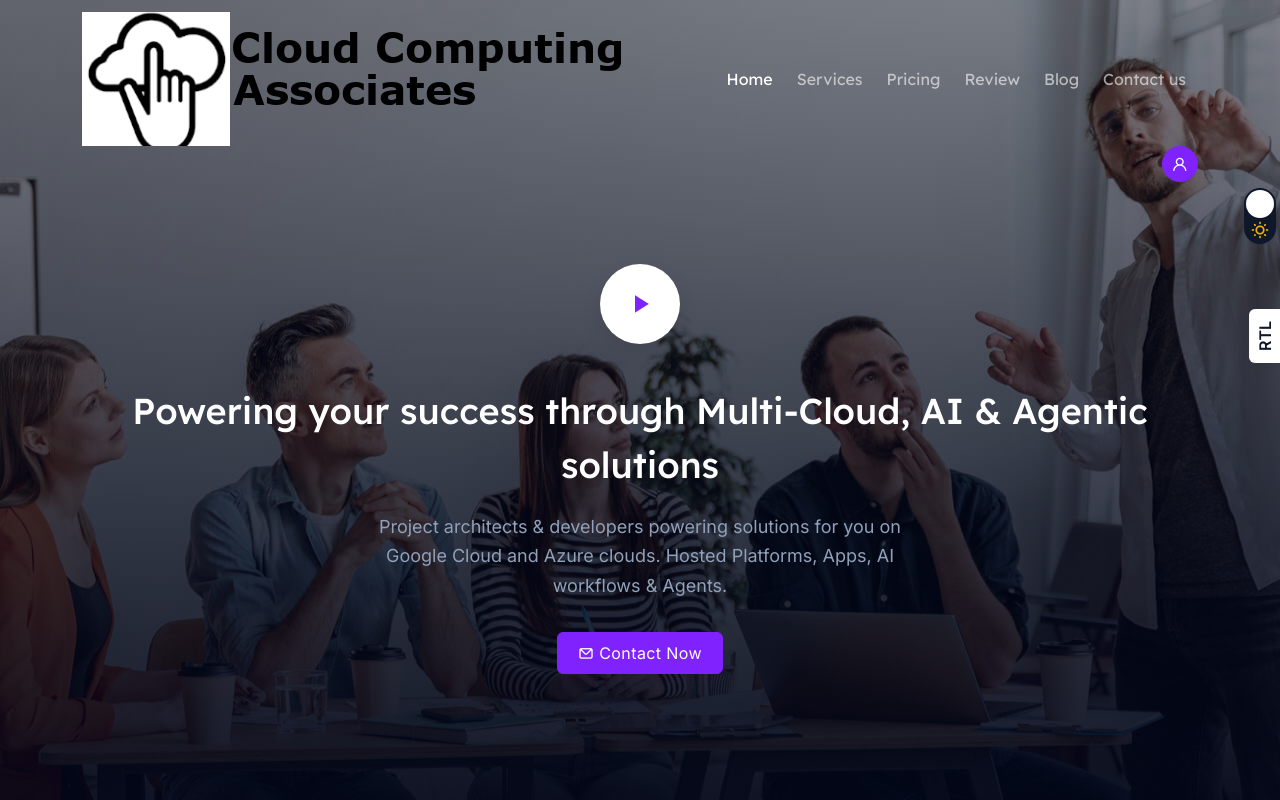
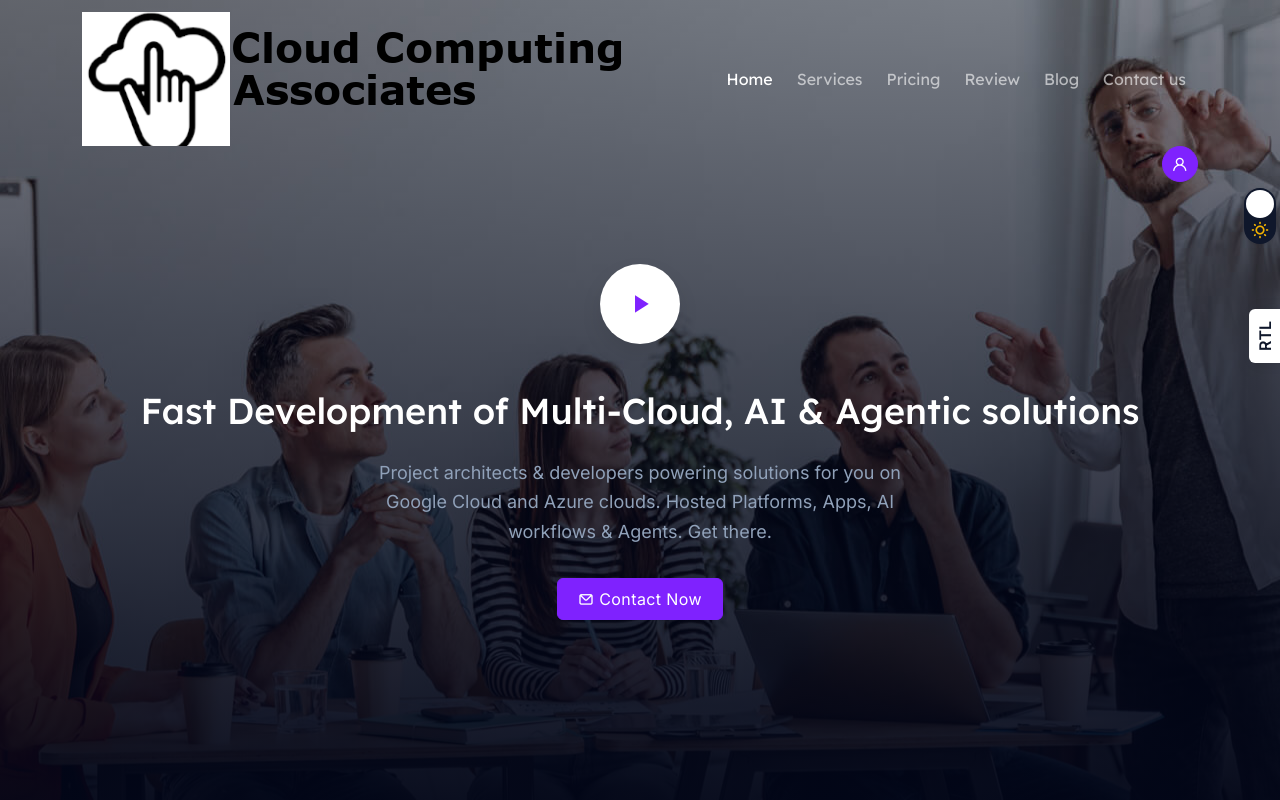
Before and after one commit to mtmazurik/CCAWEbsite, an Angular app: page / in a window 1280 px wide. Shown: the top 800 px of the page. Built offline with nearby package versions, Linux system fonts and the light colour scheme.

Commit message:
verbiage

```diff
--- a/src/app/pages/index-one/index-one.component.html
+++ b/src/app/pages/index-one/index-one.component.html
@@ -9,9 +9,9 @@
                 <i class="mdi mdi-play inline-flex items-center justify-center text-3xl"></i>
             </a>
 
-            <h3 class="font-medium leading-normal text-4xl mb-5 mt-10 text-white">Powering your success through Multi-Cloud, AI & Agentic solutions</h3>
+            <h3 class="font-medium leading-normal text-4xl mb-5 mt-10 text-white">Fast Development of Multi-Cloud, AI & Agentic solutions</h3>
 
-            <p class="text-slate-400 text-lg max-w-xl mx-auto">Project architects & developers powering solutions for you on Google Cloud and Azure clouds.  Hosted Platforms, Apps, AI workflows & Agents.</p>
+            <p class="text-slate-400 text-lg max-w-xl mx-auto">Project architects & developers powering solutions for you on Google Cloud and Azure clouds.  Hosted Platforms, Apps, AI workflows & Agents. Get there.</p>
 
             <div class="mt-8">
                 <a [routerLink]="[]" class="py-2 px-5 inline-block font-normal tracking-wide border align-middle transition duration-500 ease-in-out text-base text-center bg-violet-600 hover:bg-violet-700 border-violet-600 hover:border-violet-700 text-white rounded-md"><i class="uil uil-envelope"></i> Contact Now</a>
```
